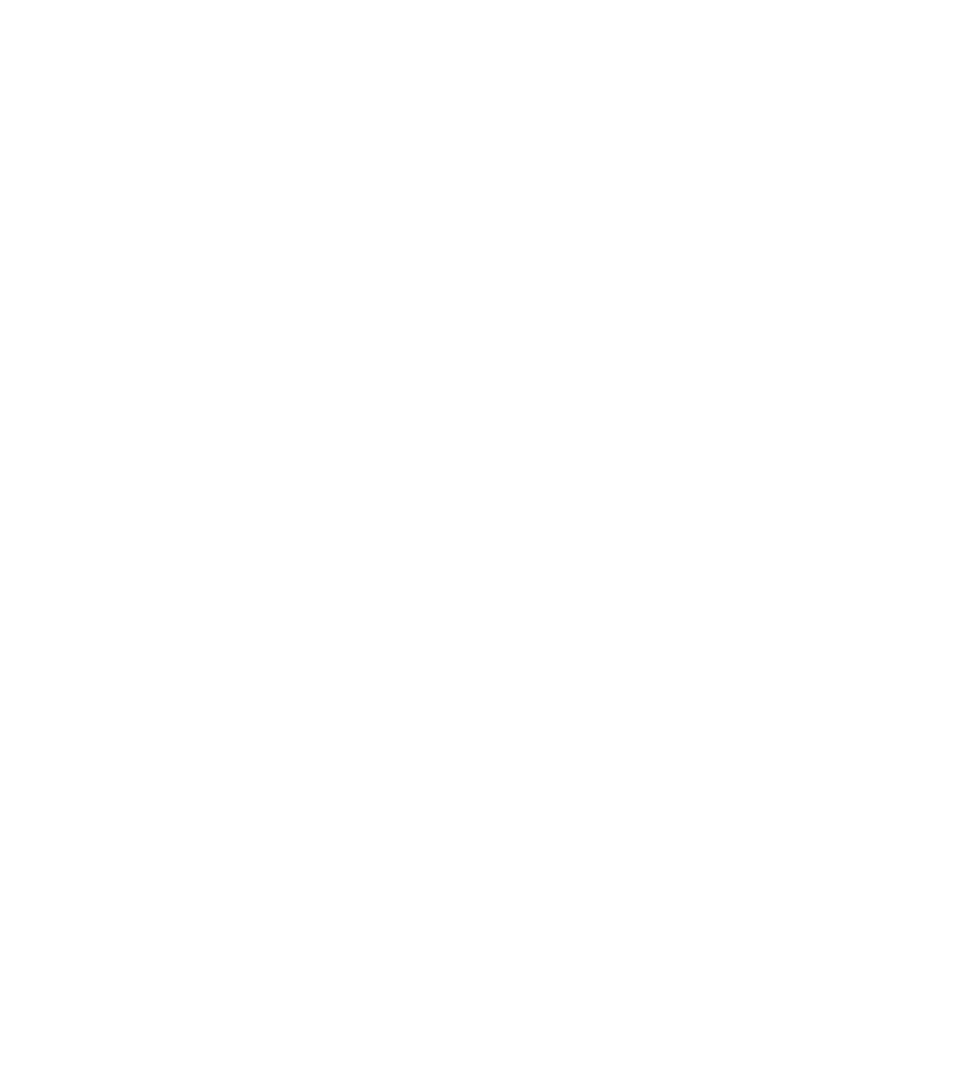
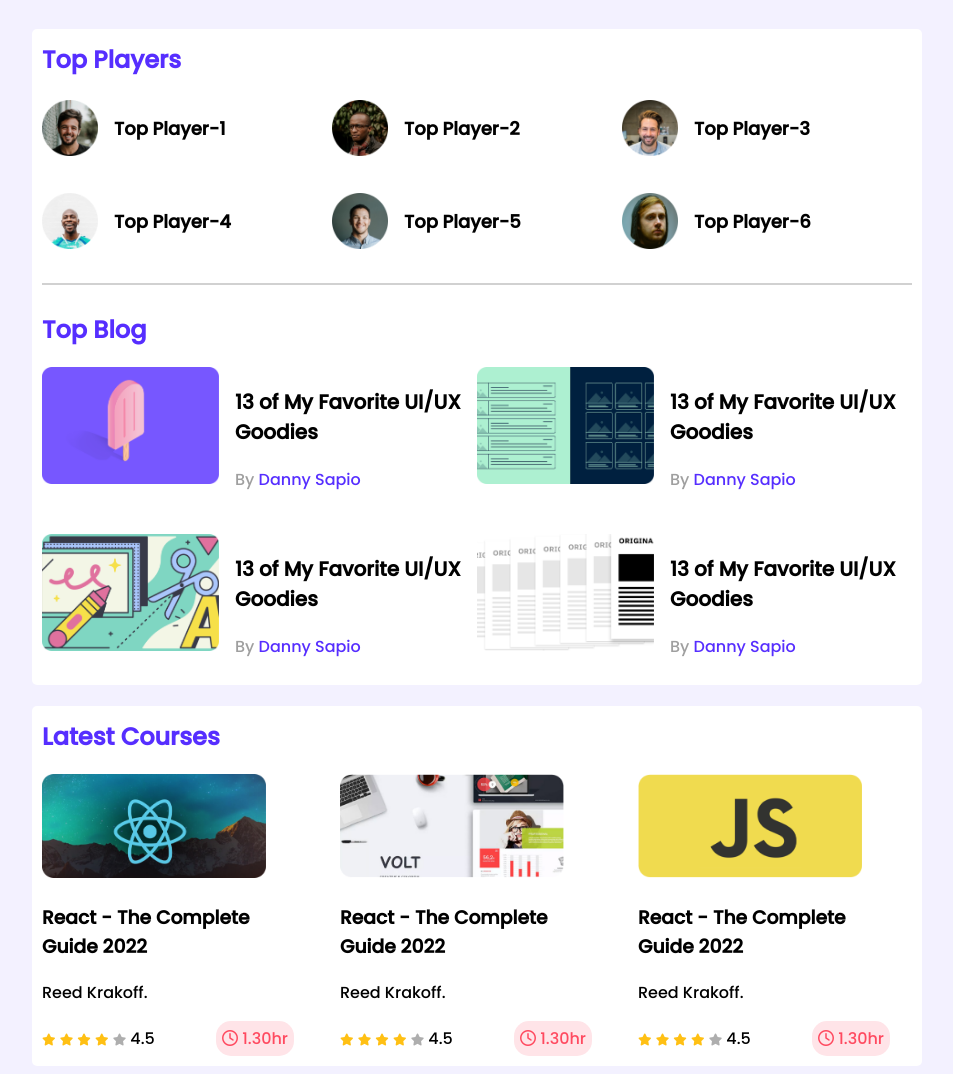
Before and after one commit to kdipto1/leader-board-css3, a plain HTML site: page index.html in a window 1280 px wide. Shown: the whole page, without its empty margins (163-1116 px from the left). Before the commit the page ends 800 px from the top, so only its background shows below. Drawn offline with Linux system fonts and the light colour scheme.

Commit message:
finished

```diff
--- a/index.html
+++ b/index.html
@@ -5,10 +5,173 @@
   <meta http-equiv="X-UA-Compatible" content="IE=edge">
   <meta name="viewport" content="width=device-width, initial-scale=1.0">
   <title>Leader Board</title>
+  <!-- font awesome -->
+  <script src="https://kit.fontawesome.com/d038f02e23.js" crossorigin="anonymous"></script>
   <!-- stylesheet -->
   <link rel="stylesheet" href="./styles/style.css">
 </head>
 <body>
+  <!-- header start -->
+  <header>
 
+  </header>
+  <!-- header end -->
+  <main>
+    <!-- top playersa and top blogs -->
+    <section class="container">
+      <div class="top-players">
+        <h2 class="section-title">Top Players</h2>
+        <div class="players">
+          <!-- .player*6>img[src=""./images/players/player-$.png"]+h3{Top Player-$} -->
+          <div class="player">
+            <img src="./images/players/player-1.png" alt="">
+            <h3 class="player-name">Top Player-1</h3>
+          </div>
+          <div class="player">
+            <img src="./images/players/player-2.png" alt="">
+            <h3 class="player-name">Top Player-2</h3>
+          </div>
+          <div class="player">
+            <img src="./images/players/player-3.png" alt="">
+            <h3 class="player-name">Top Player-3</h3>
+          </div>
+          <div class="player">
+            <img src="./images/players/player-4.png" alt="">
+            <h3 class="player-name">Top Player-4</h3>
+          </div>
+          <div class="player">
+            <img src="./images/players/player-5.png" alt="">
+            <h3 class="player-name">Top Player-5</h3>
+          </div>
+          <div class="player">
+            <img src="./images/players/player-6.png" alt="">
+            <h3 class="player-name">Top Player-6</h3>
+          </div>
+        </div>
+      </div>
+      <hr>
+      <!-- --------------top blog start---------- -->
+      <div class="top-blogs">
+        <h2 class="section-title">Top Blog</h2>
+        <div class="blogs">
+          <article class="blog">
+            <div class="thumbnails">
+              <img src="./images/blogs/blog-1.png" alt="">
+            </div>
+            <div class="blog-info">
+              <h3 class="blog-title">13 of My Favorite UI/UX Goodies</h3>
+              <p class="blog-author">By <a href="">Danny Sapio</a></p>
+            </div>
+          </article>
+          <article class="blog">
+            <div class="thumbnails">
+              <img src="./images/blogs/blog-2.png" alt="">
+            </div>
+            <div class="blog-info">
+              <h3 class="blog-title">13 of My Favorite UI/UX Goodies</h3>
+              <p class="blog-author">By <a href="">Danny Sapio</a></p>
+            </div>
+          </article>
+          <article class="blog">
+            <div class="thumbnails">
+              <img src="./images/blogs/blog-3.png" alt="">
+            </div>
+            <div class="blog-info">
+              <h3 class="blog-title">13 of My Favorite UI/UX Goodies</h3>
+              <p class="blog-author">By <a href="">Danny Sapio</a></p>
+            </div>
+          </article>
+          <article class="blog">
+            <div class="thumbnails">
+              <img src="./images/blogs/blog-4.png" alt="">
+            </div>
+            <div class="blog-info">
+              <h3 class="blog-title">13 of My Favorite UI/UX Goodies</h3>
+              <p class="blog-author">By <a href="">Danny Sapio</a></p>
+            </div>
+          </article>
+        </div>
+      </div>
+
+    </section>
+    <!----------- Latest courses------------ -->
+    <section class="container">
+      <h2 class="section-title">Latest Courses</h2>
+      <div class="courses">
+        <div class="course">
+          <div class="course-banner">
+            <img src="./images/courses/course-1.png" alt="">
+          </div>
+          <div class="course-detail">
+            <h3 class="course-title">React - The Complete Guide 2022</h3>
+            <p class="course-author">Reed Krakoff.</p>
+            <div class="course-info">
+              <div>
+                <i class="fas fa-star filled"></i>
+                <i class="fas fa-star filled"></i>
+                <i class="fas fa-star filled"></i>
+                <i class="fas fa-star filled"></i>
+                <i class="fas fa-star empty"></i>
+                <span>4.5</span>
+              </div>
+
+              <div class="course-duration">
+                <i class="far fa-clock"></i>
+                1.30hr
+              </div>
+            </div>
+          </div>
+        </div>
+        <div class="course">
+          <div class="course-banner">
+            <img src="./images/courses/course-2.png" alt="">
+          </div>
+          <div class="course-detail">
+            <h3 class="course-title">React - The Complete Guide 2022</h3>
+            <p class="course-author">Reed Krakoff.</p>
+            <div class="course-info">
+              <div>
+                <i class="fas fa-star filled"></i>
+                <i class="fas fa-star filled"></i>
+                <i class="fas fa-star filled"></i>
+                <i class="fas fa-star filled"></i>
+                <i class="fas fa-star empty"></i>
+                <span>4.5</span>
+              </div>
+
+              <div class="course-duration">
+                <i class="far fa-clock"></i>
+                1.30hr
+              </div>
+            </div>
+          </div>
+        </div>
+        <div class="course">
+          <div class="course-banner">
+            <img src="./images/courses/course-3.png" alt="">
+          </div>
+          <div class="course-detail">
+            <h3 class="course-title">React - The Complete Guide 2022</h3>
+            <p class="course-author">Reed Krakoff.</p>
+            <div class="course-info">
+              <div>
+                <i class="fas fa-star filled"></i>
+                <i class="fas fa-star filled"></i>
+                <i class="fas fa-star filled"></i>
+                <i class="fas fa-star filled"></i>
+                <i class="fas fa-star empty"></i>
+                <span>4.5</span>
+              </div>
+
+              <div class="course-duration">
+                <i class="far fa-clock"></i>
+                1.30hr
+              </div>
+            </div>
+          </div>
+        </div>
+      </div>
+    </section>
+  </main>
 </body>
 </html>
--- a/styles/style.css
+++ b/styles/style.css
@@ -0,0 +1,138 @@
+/* fonts */
+@import url('https://fonts.googleapis.com/css2?family=Poppins:wght@500&display=swap');
+/* utility, common or base style */
+body{
+  font-family: 'Poppins', sans-serif;
+  background-color: #F3F1FF;
+}
+main{
+  display: flex;
+  flex-direction: column;
+  align-items: center;
+}
+.container{
+  background-color: #FFFFFF;
+  width: 870px;
+  padding: 10px;
+  margin-top: 21px;
+  border-radius: 5px;
+}
+hr{
+  border: 1px solid #D1D1D1;
+  margin-bottom: 27px;
+}
+/* top players styles */
+.top-players{
+  margin-bottom: 30px;
+}
+.section-title{
+  color: #562EFF;
+  font-size: 24px;
+  margin-top: 3px;
+}
+.players{
+  display: grid;
+  grid-template-columns: repeat(3, 1fr);
+  /* grid-template-columns: 1fr 1fr 1fr; */
+  grid-row-gap: 30px;
+}
+.player{
+  display: flex;
+  align-items: center;
+}
+.player img{
+  width: 56px;
+  height: 56px;
+}
+.player-name{
+  padding-left: 16px;
+  font-size: 18px;
+}
+/* -----------------top blog styles----------- */
+.blogs{
+  display: grid;
+  grid-template-columns: repeat(2, 1fr);
+  grid-row-gap: 26px;
+}
+.blog{
+  display: flex;
+}
+.blog .thumbnails img{
+  width: 177px;
+  height: 117px;
+}
+.blog-info{
+  margin-left: 16px;
+}
+.blog-title{
+  font-size: 20px;
+}
+.blog-author{
+  font-size: 16px;
+  color: #9F9F9F;
+}
+.blog-author a{
+  text-decoration: none;
+  font-size: 16px;
+  color: #562EFF;
+}
+/* ---------courses styles------------ */
+.courses{
+  display: grid;
+  grid-template-columns: repeat(3, 1fr);
+  grid-column-gap: 24px;
+}
+.course{
+  width: 252px;
+}
+.course .course-banner img{
+  width: 224px;
+  height: 104px;
+}
+.course-info{
+  display: flex;
+  align-items: center;
+  justify-content: space-between;
+}
+.fa-star{
+  font-size: 12px;
+}
+.fa-star.filled{
+  color: #FFC014;
+}
+.fa-star.empty{
+  color: #AEAEAE;
+}
+.course-duration{
+  color: #FF4A60;
+  background-color: #FFE4E8;
+  padding: 5px 6px;
+  border-radius: 15px;
+}
+/* ------------media queries-------- */
+
+/* mobile devices */
+@media only screen and (max-width:688px) {
+  .container{
+    width: 100%;
+  }
+  .players, .blogs, .courses{
+    grid-template-columns: repeat(1, 1fr);
+  }
+  .player, .blog {
+    flex-direction: column;
+  }
+}
+
+/* tablet devices-------- */
+@media only screen and (min-width: 688px) and (max-width:992px) {
+  .container{
+    width: 100%;
+  }
+  .players, .courses{
+    grid-template-columns: repeat(2, 1fr);
+  }
+  .blogs{
+    grid-template-columns: repeat(1, 1fr);
+  }
+}
```
